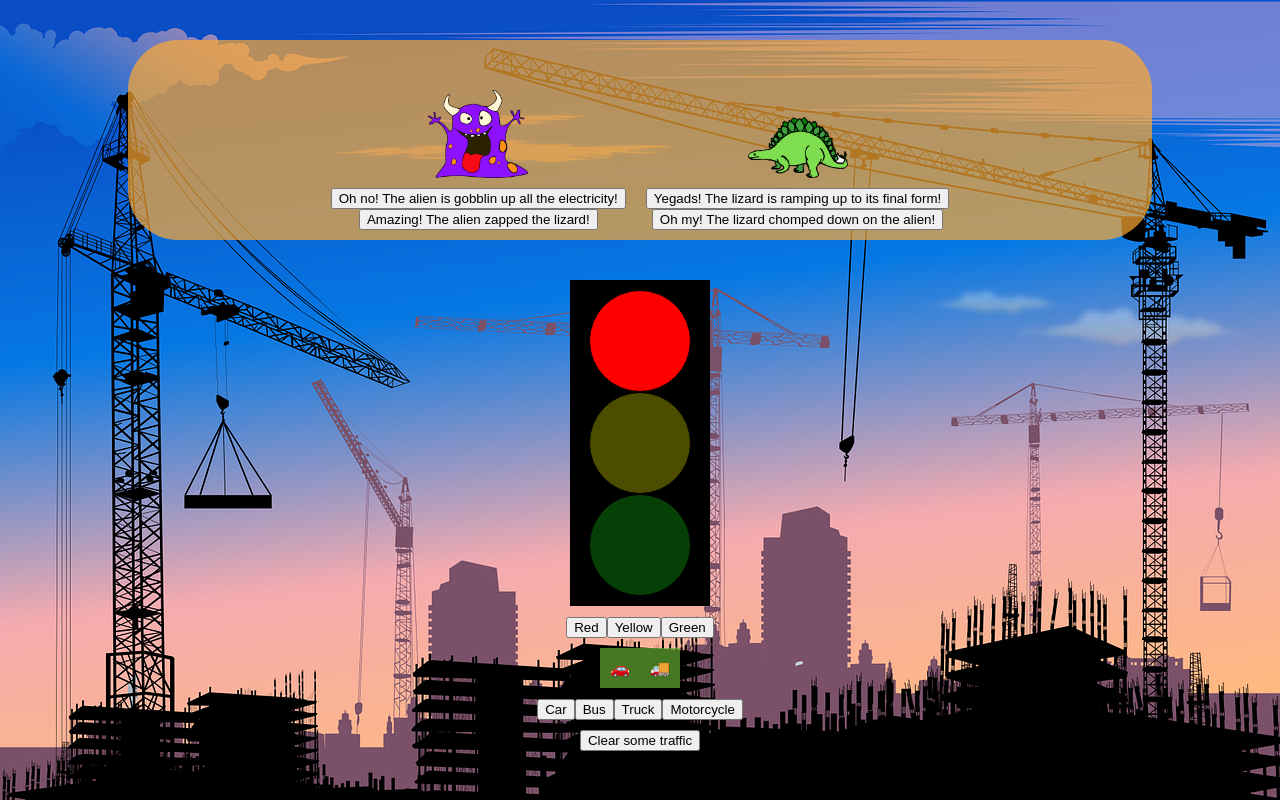
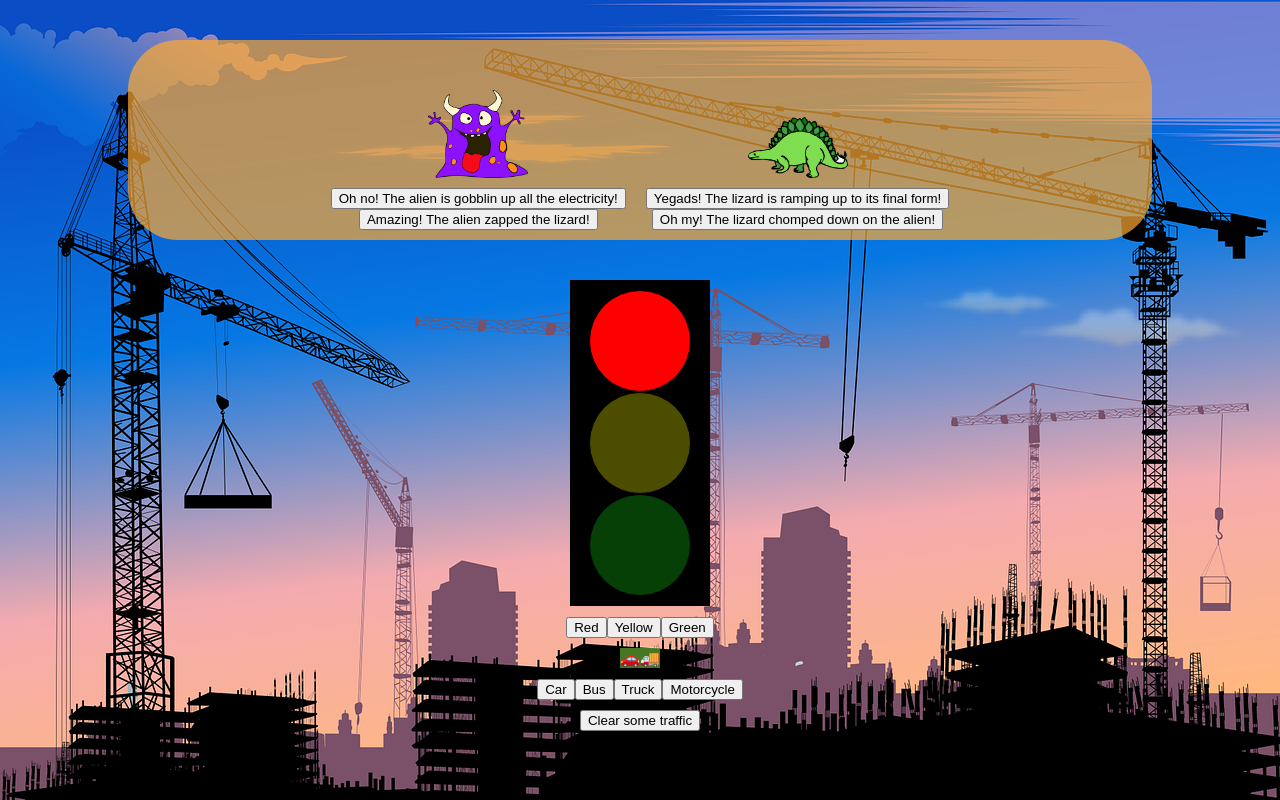
Before and after one commit to Benatovich/react-busy-town-HB, a React (Create React App) app: page / in a window 1280 px wide. Built offline with nearby package versions, Linux system fonts and the light colour scheme.

Commit message:
I jumped through a bunch of hoops to figure out why my vehicle test wasn't passing, then I realized I'd forgotten to add a title to the vehicle div. now the test passes. I commented out the various things I'd added to Vehicle.js to try to make it work before I realized the problem

```diff
--- a/src/Vehicle.js
+++ b/src/Vehicle.js
@@ -1,5 +1,13 @@
+import { useState } from 'react';
+
 export default function Vehicle(props) {
-  return <div className="vehicle">
+  // const [traffic, setTraffic] = useState(['car', 'truck']);
+
+  // function handleAddBus() {
+  //   setTraffic([...traffic, 'bus']);
+  // }
+
+  return <div title={props.vehicle} className={props.vehicle}>
     {/* the Vehicle component has a prop called vehicle. Check to see what string is in this vehicle prop */}
     {/* if the vehicle props is a car, render a '🚗' emoji */}
     {props.vehicle === 'car' && '🚗'}
@@ -9,5 +17,6 @@ export default function Vehicle(props) {
     {props.vehicle === 'bus' && '🚌'}
     {/* if the vehicle props is a motorcycle, render a '🏍️' emoji */}
     {props.vehicle === 'motorcycle' && '🏍️'}
+    {/* <button onClick={handleAddBus}>Bus</button> */}
   </div>;
 }
```
Also changed, not shown: 1 other file (tests, documents, lock files or other folders).
